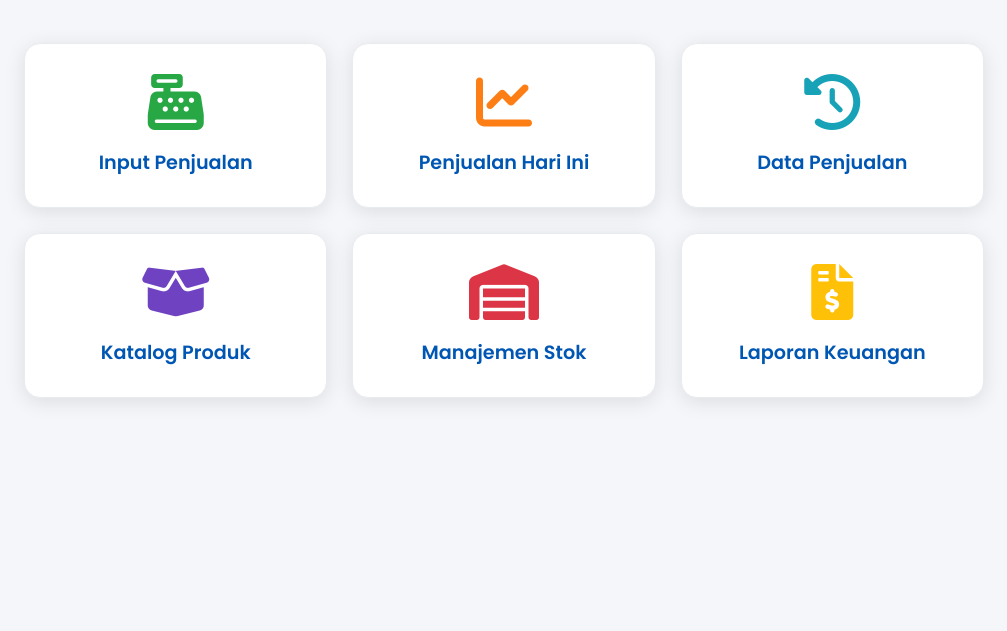
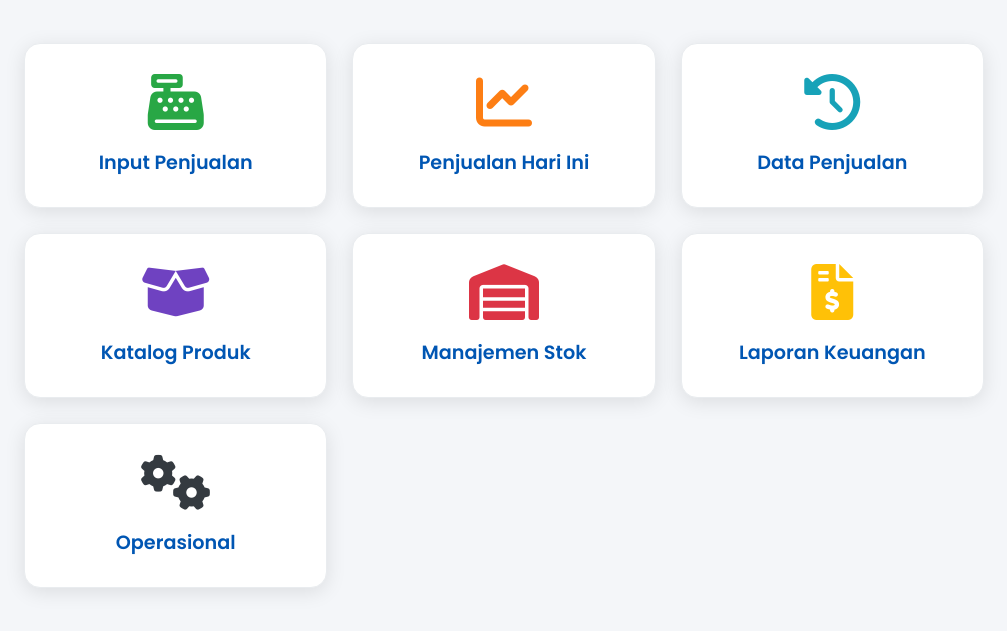
Before and after one commit to rozaraffi/Bisnis, a plain HTML site: page index.html in a window 1280 px wide. Shown: the part 147-778 px from the top of the page, without its empty margins (136-1143 px from the left). Drawn offline with Linux system fonts and the light colour scheme.

Commit message:
Update index.html

```diff
--- a/index.html
+++ b/index.html
@@ -103,6 +103,7 @@
         .dashboard-button:nth-child(4) i { color: #6f42c1; } /* Katalog - Ungu Produk */
         .dashboard-button:nth-child(5) i { color: #dc3545; } /* Warehouse - Merah Stok */
         .dashboard-button:nth-child(6) i { color: #ffc107; } /* Finance - Kuning Keuangan */
+        .dashboard-button:nth-child(7) i { color: #343a40; } /* Operasional - Abu-abu Gelap */
 
         /* Media Query untuk Mobile */
         @media (max-width: 768px) {
@@ -150,6 +151,11 @@
                 <i class="fas fa-file-invoice-dollar"></i>
                 <span class="button-text">Laporan Keuangan</span>
             </a>
+
+            <a href="operasional.html" class="dashboard-button">
+                <i class="fas fa-cogs"></i>
+                <span class="button-text">Operasional</span>
+            </a>
         </div>
     </div>
 
```
